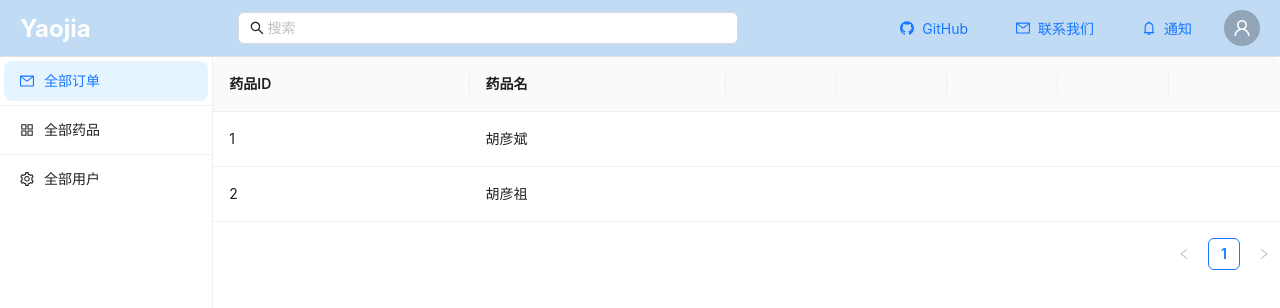
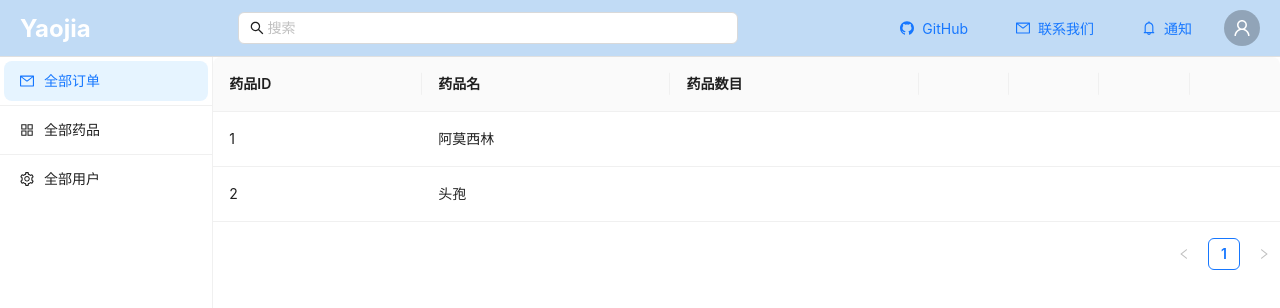
Before and after one commit to sanwu-maizi/Yaojia_FrontEnd, a React app: page /medicines in a window 1280 px wide. Shown: the top 308 px of the page. Built offline with nearby package versions, Linux system fonts and the light colour scheme; the HTML template or start-up script is replaced by a standard one.

Commit message:
feat: 增加example和TODO标签

```diff
--- a/src/api/index.ts
+++ b/src/api/index.ts
@@ -1,19 +1,27 @@
 import { MOCK_MEDICINE_LIST, MOCK_ORDER_LIST, MOCK_USER_LIST } from "../mock";
 import service from "./request";
+import { Medicine } from "../types/index";
+const IS_MOCK = true;
 
-const IS_MOCK = true;
+// 获取药品列表 example 请以该函数及请求系列处理为模板
+export async function getMedicineList(): Promise<Medicine[]> {
+  if (IS_MOCK) {
+    return Promise.resolve(MOCK_MEDICINE_LIST);
+  }
+  return service.get("/allMedicine");
+}
 
 // TODO 处理待确认，参数类型待确认, 不要使用any类型
 
-// 获取用户列表
+// TODO 获取用户列表
 export function getUserList(params: any) {
   if (IS_MOCK) {
-    return MOCK_MEDICINE_LIST;
+    return MOCK_USER_LIST;
   }
   return service.get("/allUser", { params: params });
 }
 
-// 获取订单列表
+// TODO 获取订单列表
 export function getOrderList(params: any) {
   if (IS_MOCK) {
     return MOCK_ORDER_LIST;
@@ -21,22 +29,17 @@ export function getOrderList(params: any) {
   return service.get("/allOrders");
 }
 
-// 获取药品列表
-export function getMedicineList(params: any) {
-  if (IS_MOCK) {
-    return MOCK_USER_LIST;
-  }
-  return service.get("/allMedicine");
-}
-
+// TODO
 export function getVerificationCode(params: any) {
   return service.get("/user/code");
 }
 
+// TODO
 export function register(params: any) {
   return service.post("/user/register");
 }
 
+// TODO
 export function login(params: any) {
   return service.post("/user/login");
 }
--- a/src/components/BasicTable/index.tsx
+++ b/src/components/BasicTable/index.tsx
@@ -1,12 +1,12 @@
 import { Table } from "antd";
 import { memo } from "react";
 
-type Props = {
-  dataSource: Record<string, any>[];
+type Props<T> = {
+  dataSource: T[];
   columns: Record<string, string>[];
 }
 
-function BasicTable({dataSource, columns}: Props) {
+function BasicTable<T>({dataSource, columns}: Props<T>) {
   return (
     <>
       <Table dataSource={dataSource} columns={columns} />;
--- a/src/components/MedicinesTable/index.tsx
+++ b/src/components/MedicinesTable/index.tsx
@@ -1,10 +1,21 @@
-import { memo } from "react";
+import { memo, useEffect, useState } from "react";
 import BasicTable from "../BasicTable";
 import { getMedicineList } from "../../api";
+import { Medicine } from "../../types";
 
 function MedicinesTable() {
   // TODO 确认传递参数
-  const dataSource = getMedicineList();
+  const [data, setData] = useState<Medicine[]>([]);
+
+  useEffect(()=> {
+    getMedicines();
+  }, []);
+
+  const getMedicines= async () => {
+    const res = await getMedicineList();
+    setData(res);
+  };
+
   // TODO 确认列名
   const columns = [
     {
@@ -18,9 +29,9 @@ function MedicinesTable() {
       key: "name",
     },
     {
-      title: "",
-      dataIndex: "",
-      key: "",
+      title: "药品数目",
+      dataIndex: "count",
+      key: "count",
     },
     {
       title: "",
@@ -45,7 +56,7 @@ function MedicinesTable() {
   ];
   return (
     <>
-      <BasicTable dataSource={dataSource} columns={columns}></BasicTable>
+      <BasicTable dataSource={data} columns={columns}></BasicTable>
     </>
   );
 }
--- a/src/constants/index.ts
+++ b/src/constants/index.ts
@@ -1,2 +1,4 @@
 export const BASE_URL = "https://我们的后端地址";
 export const REQUEST_LIMIT_TIME = 5000;
+export const GITHUB_WEBSITE = "https://github.com/sanwu-maizi/Yaojia_FrontEnd";
+export const QQ_EMAIL = "mailto:1417900122@qq.com";
--- a/src/layout/Header/Header.tsx
+++ b/src/layout/Header/Header.tsx
@@ -1,45 +1,40 @@
-import React, { startTransition } from 'react';
-import './index.css';
-import { UserOutlined, GithubOutlined, MailOutlined, BellOutlined, SearchOutlined } from '@ant-design/icons';
-import { Avatar, Space, Popover, Button, Input } from 'antd';
-import { useNavigate } from 'react-router-dom';
+import React from "react";
+import "./index.css";
+import { UserOutlined, GithubOutlined, MailOutlined, BellOutlined, SearchOutlined } from "@ant-design/icons";
+import { Avatar, Space, Popover, Button, Input } from "antd";
+import { useNavigate } from "react-router-dom";
+import { GITHUB_WEBSITE, QQ_EMAIL } from "../../constants";
+import { jumpToPage } from "../../utils";
 
 const Header: React.FC = () => {
   const navigate = useNavigate();
 
   const toGithub = () => {
-    window.location.href = 'https://github.com/sanwu-maizi/Yaojia_FrontEnd';
+    jumpToPage(GITHUB_WEBSITE);
   };
 
   const emailUs = () => {
-    window.location.href = 'mailto:1417900122@qq.com';
+    jumpToPage(QQ_EMAIL);
   };
 
   const toProfile = () => {
-    startTransition(() => {
-
-    navigate('/profile');
-    });
+    // TODO 增加profile路由及页面，可以参照其他页面
+    navigate("/profile");
   };
 
   const toSettings = () => {
-    startTransition(() => {
-      navigate('/setting');
-    });
+    // TODO
+      navigate("/setting");
   };
 
   const logout = () => {
-    startTransition(() => {
-      // 执行登出逻辑
-      navigate('/logout');
-    });
+      // TODO
+      navigate("/");
   };
 
   const login = () => {
-   startTransition(() => {
-      // 执行登录逻辑
-      navigate('/login');
-    });
+      // TODO
+      navigate("/login");
   };
 
   const popoverContent = (
@@ -66,6 +61,6 @@ const Header: React.FC = () => {
       </Space>
     </header>
   );
-}
+};
 
 export default Header;
--- a/src/mock/index.ts
+++ b/src/mock/index.ts
@@ -1,18 +1,19 @@
 // TODO 和后端确认字段，自己写一点MOCK数据先用着
+import { Medicine } from "../types/index";
 export const MOCK_MEDICINE_LIST = [
   {
     id: "1",
-    name: "胡彦斌",
+    name: "阿莫西林",
     age: 32,
     address: "西湖区湖底公园1号",
   },
   {
     id: "2",
-    name: "胡彦祖",
+    name: "头孢",
     age: 42,
     address: "西湖区湖底公园1号",
   },
-];
+] as unknown as Medicine[];
 
 export const MOCK_ORDER_LIST = [
   {
--- a/src/pages/Login.tsx
+++ b/src/pages/Login.tsx
@@ -1,6 +1,7 @@
 import { useState } from "react";
-import "./Login.css"; // 引入CSS样式文件
+import "./Login.css";
 import { FacebookOutlined, GithubOutlined, GoogleOutlined } from "@ant-design/icons";
+import { login } from "../api";
 
 const LoginPage = () => {
   const [status, setStatus] = useState(0); // 0: 默认登录状态, 1: 注册状态
@@ -13,7 +14,14 @@ const LoginPage = () => {
     const user = userData.find(
       (user) => user.username === username && user.password === password
     );
+    // TODO 登录注册逻辑完善，删除alert
+    try {
+      const res = login();
+    } catch {
+      throw new Error("登录失败");
+    }
     if (user) {
+
       alert("登录成功！");
     } else {
       alert("用户名或密码错误！");
--- /dev/null
+++ b/src/types/index.ts
@@ -0,0 +1,9 @@
+export interface Medicine {
+  name: string;
+  id: string;
+}
+
+export interface Order {
+  name: string;
+  id: string;
+}
--- a/src/utils/index.ts
+++ b/src/utils/index.ts
@@ -0,0 +1,3 @@
+export const jumpToPage = (href: string) => {
+  window.location.href = href;
+};
```
